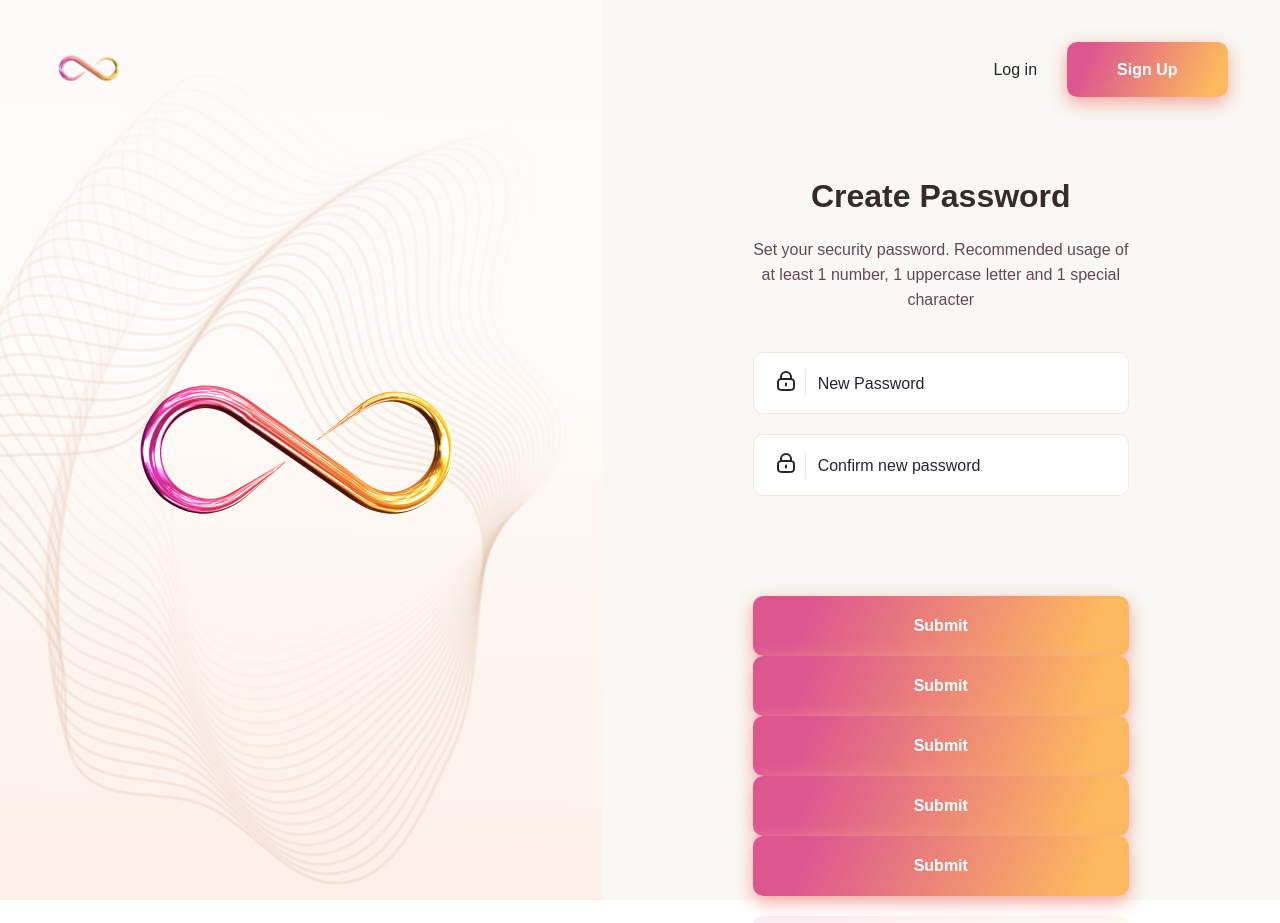
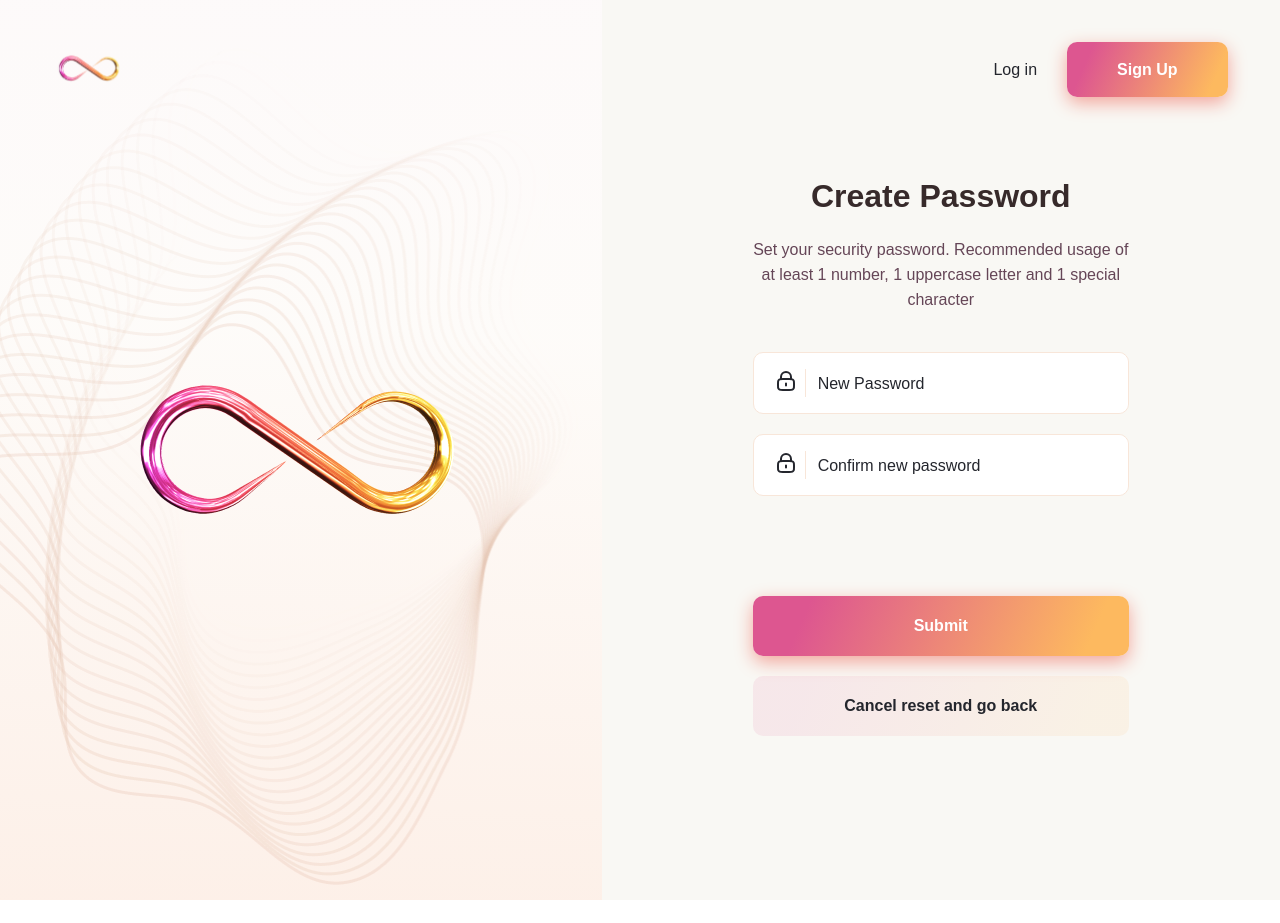
Before and after one commit to techsolutioncat/react-login-signup, a React (Create React App) app: page /createpassword in a window 1280 px wide. Shown: the top 923 px of the page. After the commit the page ends 900 px from the top, so only its background shows below. Built offline with nearby package versions, Linux system fonts and the light colour scheme.

Commit message:
update form component

```diff
--- a/src/components/auth/form/CreatePasswordForm.js
+++ b/src/components/auth/form/CreatePasswordForm.js
@@ -25,10 +25,6 @@ function Form(props) {
                     <div className='form-button-group'>
                         <div className='form-group'>
                             <Button data={{ type: 'submit', url:'', label: 'Submit', ButtonClass: 'site-button btn-submit btn-gradient font-Syne fw-700 br-10 br-10 td-none' }}></Button>
-                            <Button data={{ type: 'submit', url:'', label: 'Submit', ButtonClass: 'site-button btn-submit btn-gradient font-Syne fw-700 br-10 br-10 td-none' }}></Button>
-                            <Button data={{ type: 'submit', url:'', label: 'Submit', ButtonClass: 'site-button btn-submit btn-gradient font-Syne fw-700 br-10 br-10 td-none' }}></Button>
-                            <Button data={{ type: 'submit', url:'', label: 'Submit', ButtonClass: 'site-button btn-submit btn-gradient font-Syne fw-700 br-10 br-10 td-none' }}></Button>
-                            <Button data={{ type: 'submit', url:'', label: 'Submit', ButtonClass: 'site-button btn-submit btn-gradient font-Syne fw-700 br-10 br-10 td-none' }}></Button>
                         </div>
                         <div className='form-group'>
                             <Button data={{ type: 'link', url:'/', label: 'Cancel reset and go back', ButtonClass: 'site-button btn-submit btn-greygradient font-Syne fw-700 br-10 br-10 td-none' }}></Button>
```
